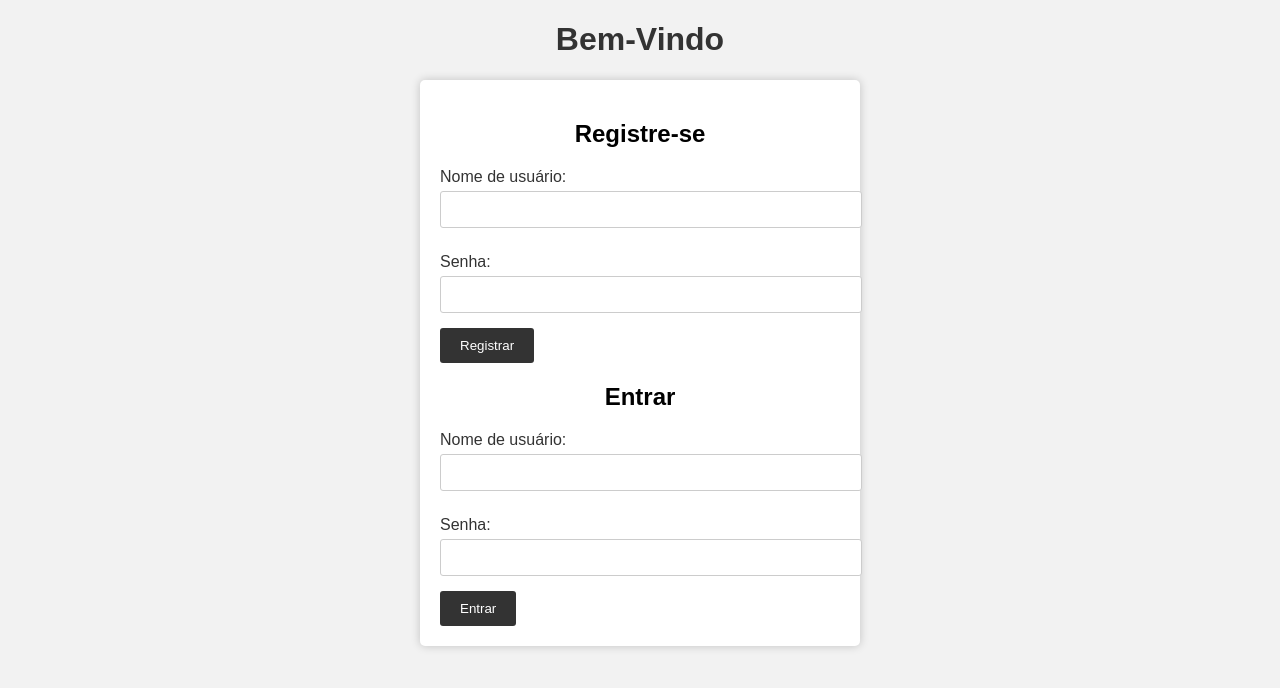
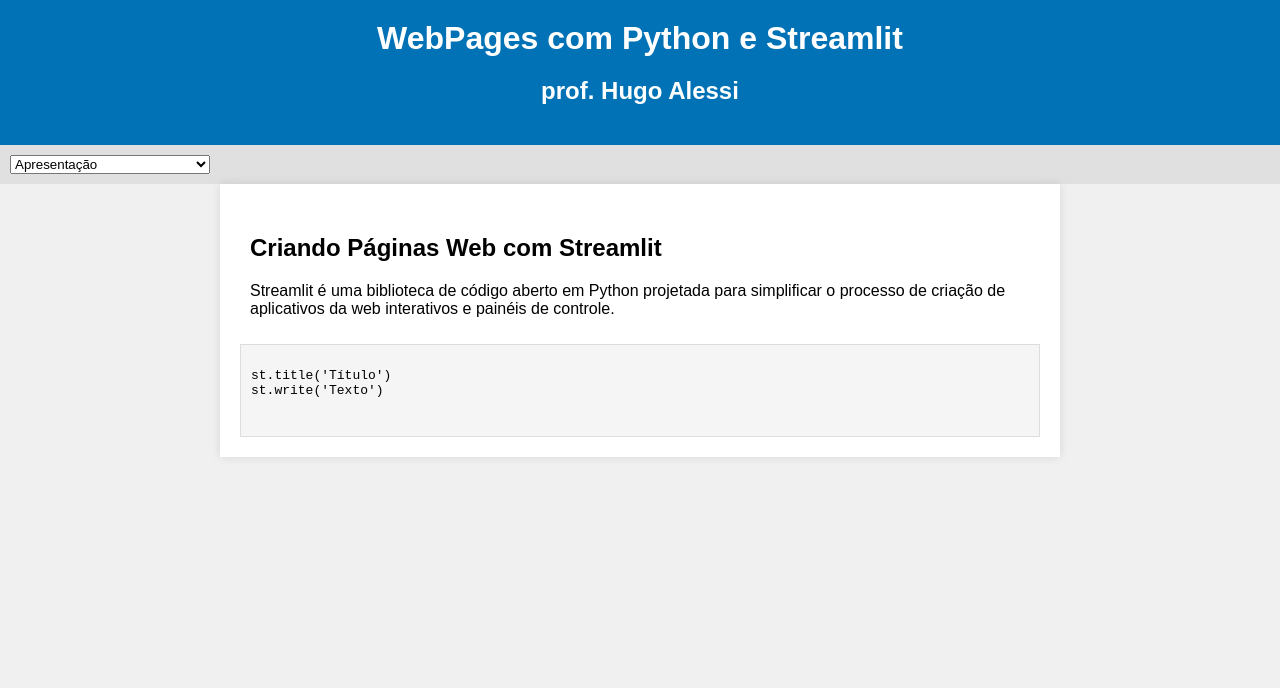
Before and after one commit to Halezzy/ClassRoom, a plain HTML site: page index.html in a window 1280 px wide. Drawn offline with Linux system fonts and the light colour scheme.

Commit message:
Update index.html

```diff
--- a/index.html
+++ b/index.html
@@ -1,91 +1,129 @@
 <!DOCTYPE html>
-<html>
-
+<html lang="en">
 <head>
     <meta charset="UTF-8">
-    <title>Página de Boas-Vindas</title>
+    <meta name="viewport" content="width=device-width, initial-scale=1.0">
+    <title>WebPages com Python e Streamlit</title>
     <style>
         body {
             font-family: Arial, sans-serif;
-            text-align: center;
-            background-color: #f2f2f2;
             margin: 0;
             padding: 0;
+            background-color: #f0f0f0;
         }
-
+        header {
+            background-color: #0072b5;
+            color: white;
+            padding: 20px;
+            text-align: center;
+        }
         h1 {
-            color: #333;
+            margin: 0;
+            font-size: 32px;
         }
-
+        h2 {
+            font-size: 24px;
+        }
+        nav {
+            background-color: #e0e0e0;
+            padding: 10px;
+        }
         .container {
-            width: 400px;
+            max-width: 800px;
             margin: 0 auto;
-            background-color: #fff;
             padding: 20px;
-            border-radius: 5px;
-            box-shadow: 0 0 10px rgba(0, 0, 0, 0.2);
+            background-color: white;
+            box-shadow: 0 0 10px rgba(0, 0, 0, 0.1);
         }
-
-        form {
-            text-align: left;
+        .topic {
+            padding: 10px;
         }
-
-        label {
-            display: block;
-            margin-top: 10px;
-            color: #333;
-        }
-
-        input {
-            width: 100%;
+        .code {
+            background-color: #f5f5f5;
+            border: 1px solid #ddd;
             padding: 10px;
-            margin-top: 5px;
-            margin-bottom: 15px;
-            border: 1px solid #ccc;
-            border-radius: 3px;
-        }
-
-        button {
-            background-color: #333;
-            color: #fff;
-            border: none;
-            padding: 10px 20px;
-            border-radius: 3px;
-            cursor: pointer;
-        }
-
-        button:hover {
-            background-color: #555;
         }
     </style>
 </head>
+<body>
+    <header>
+        <h1>WebPages com Python e Streamlit</h1>
+        <h2>prof. Hugo Alessi</h2>
+    </header>
+    <nav>
+        <select id="selectTopic">
+            <option value="Apresentacao">Apresentação</option>
+            <option value="Tutorial">Tutorial de Instalação</option>
+            <option value="ListaElementos">Lista de Elementos e Códigos</option>
+        </select>
+    </nav>
+    <div class="container">
+        <div id="content" class="topic">
+            <h2>Criando Páginas Web com Streamlit</h2>
+            <p>Streamlit é uma biblioteca de código aberto em Python projetada para simplificar o processo de criação de aplicativos da web
+                interativos e painéis de controle.</p>
+        </div>
+        <div id="code" class="code">
+            <pre>
+st.title('Título')
+st.write('Texto')
+            </pre>
+        </div>
+    </div>
+    <script>
+        const selectTopic = document.getElementById('selectTopic');
+        const content = document.getElementById('content');
+        const code = document.getElementById('code');
 
-<body>
-    <h1>Bem-Vindo</h1>
+        selectTopic.addEventListener('change', function () {
+            const topic = selectTopic.value;
+            if (topic === 'Apresentacao') {
+                content.innerHTML = `
+                    <h2>Criando Páginas Web com Streamlit</h2>
+                    <p>Streamlit é uma biblioteca de código aberto em Python projetada para simplificar o processo de criação de aplicativos da web
+                    interativos e painéis de controle.</p>
+                `;
+                code.innerHTML = `
+                    <pre>
+st.title('Título')
+st.write('Texto')
+                    </pre>
+                `;
+            } else if (topic === 'Tutorial') {
+                content.innerHTML = `
+                    <h2>Tutorial: Como Instalar o Streamlit</h2>
+                    <p>Para começar a usar o Streamlit, siga estas etapas:</p>
+                `;
+                code.innerHTML = `
+                    <pre>
+# Passo 1: Instale o Streamlit pelo Prompt de comando CMD
+st.code("pip install streamlit")
+st.write("Em caso de erro pyarrow.")
+st.code("pip install --extra-index-url https://pypi.fury.io/arrow-nightlies/ --prefer-binary --pre pyarrow")
 
-    <div class="container">
-        <h2>Registre-se</h2>
-        <form action="processar_registro.php" method="POST">
-            <label for="signup-username">Nome de usuário:</label>
-            <input type="text" id="signup-username" name="signup-username" required>
+# Passo 2: Em Desktop, crie o arquivo app.py
+# Pode-se utilizar o Visual Code
 
-            <label for="signup-password">Senha:</label>
-            <input type="password" id="signup-password" name="signup-password" required>
-
-            <button type="submit">Registrar</button>
-        </form>
-
-        <h2>Entrar</h2>
-        <form action="processar_login.php" method="POST">
-            <label for="signin-username">Nome de usuário:</label>
-            <input type="text" id="signin-username" name="signin-username" required>
-
-            <label for="signin-password">Senha:</label>
-            <input type="password" id="signin-password" name="signin-password" required>
-
-            <button type="submit">Entrar</button>
-        </form>
-    </div>
+# Passo 3: Escreva seu código Streamlit
+st.code("import streamlit as st")
+st.code("st.title('Meu Primeiro Aplicativo Streamlit')")
+st.code("st.header('Meu Primeiro Aplicativo Streamlit')")
+st.code("st.subheader('Meu Primeiro Aplicativo Streamlit')")
+                    </pre>
+                `;
+            } else if (topic === 'ListaElementos') {
+                content.innerHTML = `
+                    <h2>Lista de Elementos e Códigos para Construção de Páginas</h2>
+                    <p>Título e Texto</p>
+                `;
+                code.innerHTML = `
+                    <pre>
+st.title('Título')
+st.write('Texto')
+                    </pre>
+                `;
+            }
+        });
+    </script>
 </body>
-
 </html>
```
